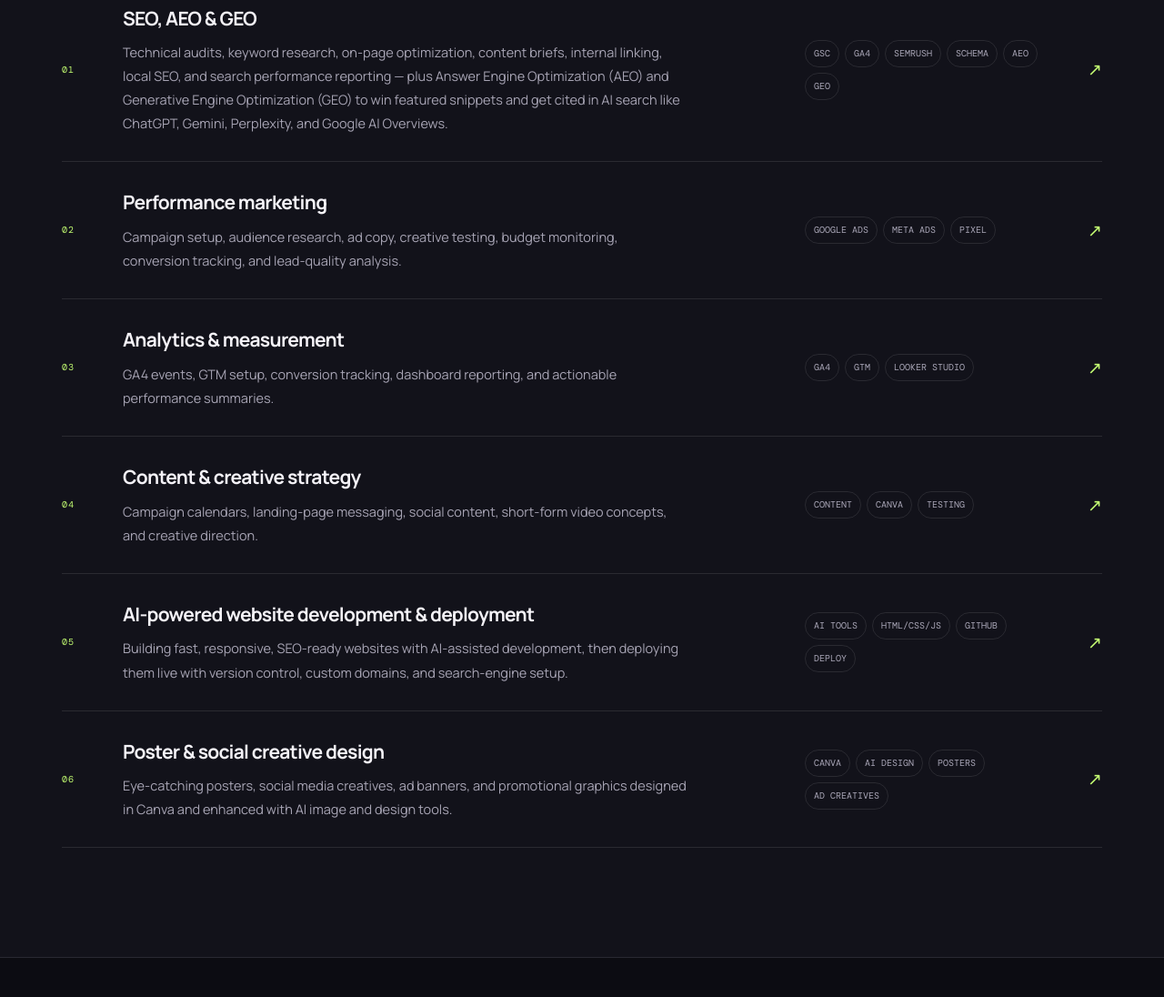
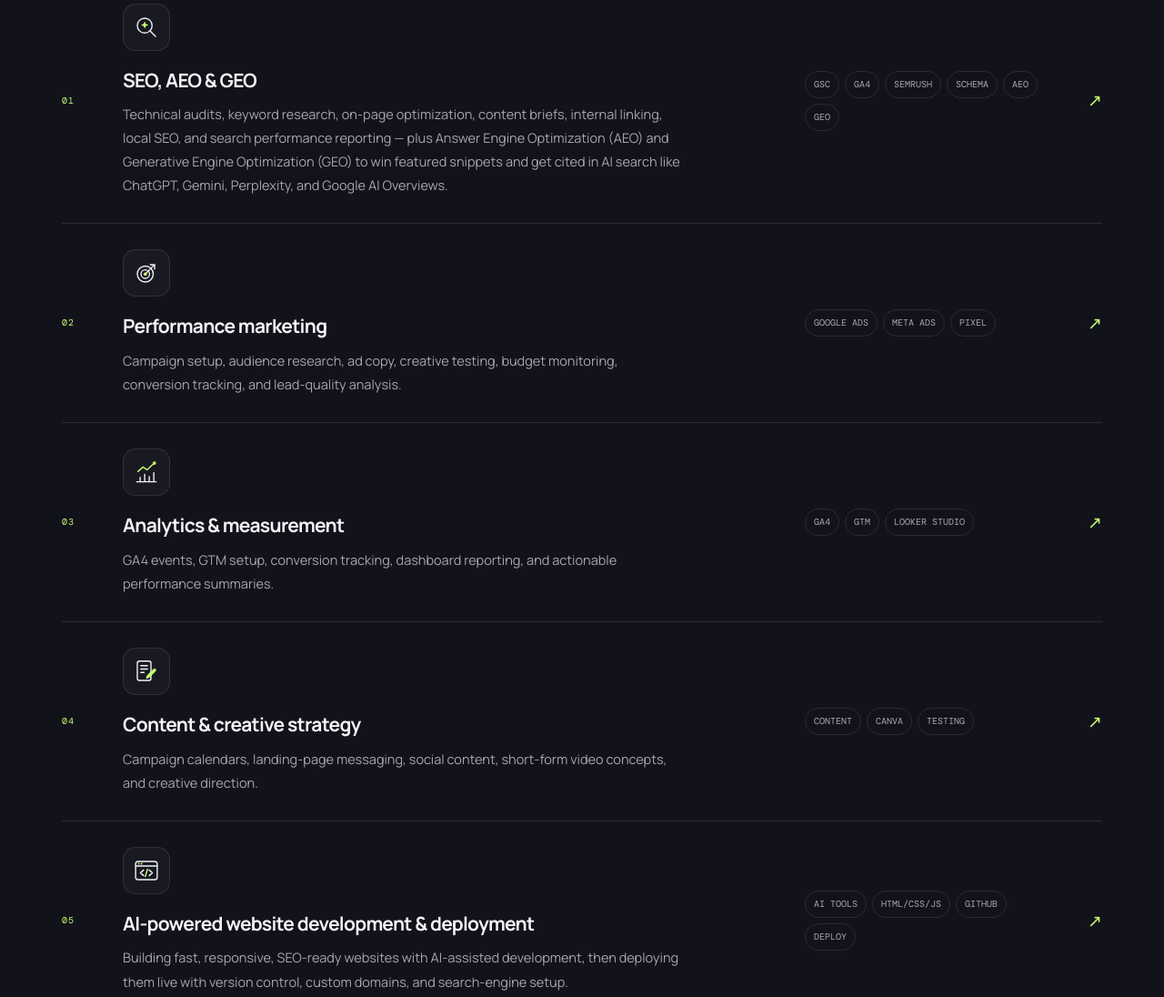
Before and after one commit to sreedher001/sreedher-portfolio, a plain HTML site: page index.html in a window 1280 px wide. Shown: the part 2788-3884 px from the top of the page at 91% size. Drawn offline with nearby package versions, Linux system fonts and the light colour scheme; no server answers.

Commit message:
Add service icons, refreshed share image, and LinkedIn banner
- Inline SVG icons for the six service rows, with hover state and mobile sizing
- Standalone icon files in assets/icons for reuse
- New 1200x630 OG cover matching the site's brand mark and palette
- 1584x396 LinkedIn banner

Co-Authored-By: Claude Opus 5.5 <noreply@anthropic.com>

```diff
--- a/index.html
+++ b/index.html
@@ -165,12 +165,12 @@
     <section class="services-section" id="services"><div class="section-wrap section-pad">
       <div class="section-heading"><div><div class="eyebrow">WHAT I BRING</div><h2>One connected<br><span class="muted-heading">growth toolkit.</span></h2></div><p>From technical foundations and AI-built websites to creative testing, I connect the moving parts that help digital marketing perform.</p></div>
       <div class="services-list">
-        <article class="service-row"><div class="service-number">01</div><div class="service-main"><h3>SEO, AEO & GEO</h3><p>Technical audits, keyword research, on-page optimization, content briefs, internal linking, local SEO, and search performance reporting — plus Answer Engine Optimization (AEO) and Generative Engine Optimization (GEO) to win featured snippets and get cited in AI search like ChatGPT, Gemini, Perplexity, and Google AI Overviews.</p></div><div class="service-tools"><span>GSC</span><span>GA4</span><span>SEMrush</span><span>Schema</span><span>AEO</span><span>GEO</span></div><span class="service-arrow">↗</span></article>
-        <article class="service-row"><div class="service-number">02</div><div class="service-main"><h3>Performance marketing</h3><p>Campaign setup, audience research, ad copy, creative testing, budget monitoring, conversion tracking, and lead-quality analysis.</p></div><div class="service-tools"><span>Google Ads</span><span>Meta Ads</span><span>Pixel</span></div><span class="service-arrow">↗</span></article>
-        <article class="service-row"><div class="service-number">03</div><div class="service-main"><h3>Analytics & measurement</h3><p>GA4 events, GTM setup, conversion tracking, dashboard reporting, and actionable performance summaries.</p></div><div class="service-tools"><span>GA4</span><span>GTM</span><span>Looker Studio</span></div><span class="service-arrow">↗</span></article>
-        <article class="service-row"><div class="service-number">04</div><div class="service-main"><h3>Content & creative strategy</h3><p>Campaign calendars, landing-page messaging, social content, short-form video concepts, and creative direction.</p></div><div class="service-tools"><span>Content</span><span>Canva</span><span>Testing</span></div><span class="service-arrow">↗</span></article>
-        <article class="service-row"><div class="service-number">05</div><div class="service-main"><h3>AI-powered website development & deployment</h3><p>Building fast, responsive, SEO-ready websites with AI-assisted development, then deploying them live with version control, custom domains, and search-engine setup.</p></div><div class="service-tools"><span>AI tools</span><span>HTML/CSS/JS</span><span>GitHub</span><span>Deploy</span></div><span class="service-arrow">↗</span></article>
-        <article class="service-row"><div class="service-number">06</div><div class="service-main"><h3>Poster & social creative design</h3><p>Eye-catching posters, social media creatives, ad banners, and promotional graphics designed in Canva and enhanced with AI image and design tools.</p></div><div class="service-tools"><span>Canva</span><span>AI design</span><span>Posters</span><span>Ad creatives</span></div><span class="service-arrow">↗</span></article>
+        <article class="service-row"><div class="service-number">01</div><div class="service-main"><span class="service-icon"><svg viewBox="0 0 48 48" aria-hidden="true"><circle cx="21" cy="21" r="13"/><path d="M30.5 30.5 40 40"/><g class="ia"><path d="M21 13.5l1.9 4.6 4.6 1.9-4.6 1.9L21 26.5l-1.9-4.6-4.6-1.9 4.6-1.9z"/></g></svg></span><h3>SEO, AEO & GEO</h3><p>Technical audits, keyword research, on-page optimization, content briefs, internal linking, local SEO, and search performance reporting — plus Answer Engine Optimization (AEO) and Generative Engine Optimization (GEO) to win featured snippets and get cited in AI search like ChatGPT, Gemini, Perplexity, and Google AI Overviews.</p></div><div class="service-tools"><span>GSC</span><span>GA4</span><span>SEMrush</span><span>Schema</span><span>AEO</span><span>GEO</span></div><span class="service-arrow">↗</span></article>
+        <article class="service-row"><div class="service-number">02</div><div class="service-main"><span class="service-icon"><svg viewBox="0 0 48 48" aria-hidden="true"><circle cx="22" cy="26" r="14"/><circle cx="22" cy="26" r="7.5"/><path d="M22 26 37 11M31 9.5h7.5V17"/><g class="ia"><circle cx="22" cy="26" r="3"/></g></svg></span><h3>Performance marketing</h3><p>Campaign setup, audience research, ad copy, creative testing, budget monitoring, conversion tracking, and lead-quality analysis.</p></div><div class="service-tools"><span>Google Ads</span><span>Meta Ads</span><span>Pixel</span></div><span class="service-arrow">↗</span></article>
+        <article class="service-row"><div class="service-number">03</div><div class="service-main"><span class="service-icon"><svg viewBox="0 0 48 48" aria-hidden="true"><path d="M7 41h34M13 41v-8M21 41v-13M29 41v-9M37 41V25"/><g class="ias"><path d="M9 23l9-8 7 5 13-12"/></g><g class="ia"><circle cx="38" cy="8" r="3"/></g></svg></span><h3>Analytics & measurement</h3><p>GA4 events, GTM setup, conversion tracking, dashboard reporting, and actionable performance summaries.</p></div><div class="service-tools"><span>GA4</span><span>GTM</span><span>Looker Studio</span></div><span class="service-arrow">↗</span></article>
+        <article class="service-row"><div class="service-number">04</div><div class="service-main"><span class="service-icon"><svg viewBox="0 0 48 48" aria-hidden="true"><rect x="8" y="6" width="24" height="34" rx="3.5"/><path d="M14 14h12M14 20h12M14 26h6"/><g class="ia"><path d="M36.2 19.8a2.8 2.8 0 0 1 4 4L28.5 35.5l-5.6 1.6 1.6-5.6z"/></g></svg></span><h3>Content & creative strategy</h3><p>Campaign calendars, landing-page messaging, social content, short-form video concepts, and creative direction.</p></div><div class="service-tools"><span>Content</span><span>Canva</span><span>Testing</span></div><span class="service-arrow">↗</span></article>
+        <article class="service-row"><div class="service-number">05</div><div class="service-main"><span class="service-icon"><svg viewBox="0 0 48 48" aria-hidden="true"><rect x="5" y="8" width="38" height="32" rx="4.5"/><path d="M5 16h38M19 23l-5.5 5 5.5 5M29 23l5.5 5-5.5 5"/><g class="ia"><circle cx="10.5" cy="12" r="1.6"/><circle cx="15.5" cy="12" r="1.6"/></g><g class="ias"><path d="M26 21.5l-4 13"/></g></svg></span><h3>AI-powered website development & deployment</h3><p>Building fast, responsive, SEO-ready websites with AI-assisted development, then deploying them live with version control, custom domains, and search-engine setup.</p></div><div class="service-tools"><span>AI tools</span><span>HTML/CSS/JS</span><span>GitHub</span><span>Deploy</span></div><span class="service-arrow">↗</span></article>
+        <article class="service-row"><div class="service-number">06</div><div class="service-main"><span class="service-icon"><svg viewBox="0 0 48 48" aria-hidden="true"><rect x="9" y="5" width="30" height="38" rx="3.5"/><path d="M9 31l8.5-8.5 6.5 6.5 4-4 11 11M15 38h9"/><g class="ia"><circle cx="30" cy="14" r="3.5"/></g></svg></span><h3>Poster & social creative design</h3><p>Eye-catching posters, social media creatives, ad banners, and promotional graphics designed in Canva and enhanced with AI image and design tools.</p></div><div class="service-tools"><span>Canva</span><span>AI design</span><span>Posters</span><span>Ad creatives</span></div><span class="service-arrow">↗</span></article>
       </div>
     </div></section>
 
--- a/styles.css
+++ b/styles.css
@@ -206,3 +206,6 @@ body{overflow-x:clip}
 .hero-actions{flex-wrap:wrap;gap:14px 22px}
 .hero-actions .button-outline{order:1}
 .hero-actions .text-link{order:2}
+
+/* Service icons (assets/icons has standalone versions) */
+.service-icon{display:grid;place-items:center;width:52px;height:52px;margin-bottom:16px;border:1px solid var(--line);border-radius:14px;background:#ffffff08;color:var(--text);transition:border-color .3s,background .3s,transform .35s}.service-icon svg{width:30px;height:30px;fill:none;stroke:currentColor;stroke-width:2.2;stroke-linecap:round;stroke-linejoin:round}.service-icon .ia{fill:var(--lime);stroke:none}.service-icon .ias{stroke:var(--lime)}.service-row:hover .service-icon{border-color:#c5ff7366;background:#c5ff7310;transform:translateY(-2px)}@media(max-width:680px){.service-icon{width:44px;height:44px;margin-bottom:12px;border-radius:12px}.service-icon svg{width:26px;height:26px}}@media(prefers-reduced-motion:reduce){.service-icon{transition:none}.service-row:hover .service-icon{transform:none}}
```
Also changed, not shown: assets/icons/ai-web-development.svg (added), assets/icons/analytics.svg (added), assets/icons/content-creative.svg (added), assets/icons/performance-marketing.svg (added), assets/icons/poster-design.svg (added), assets/icons/seo-aeo-geo.svg (added), assets/linkedin-banner.png (added), assets/linkedin-banner.svg (added), assets/og-cover.png, assets/og-cover.svg.
